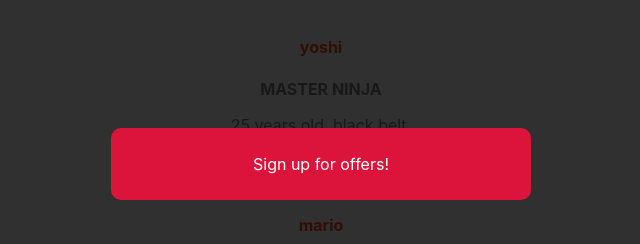
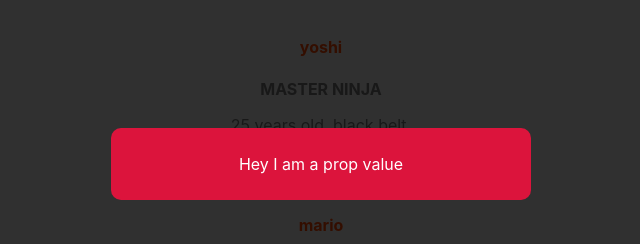
Before and after one commit to AidanBarber/learningSvelte, a Svelte app: page / in a window 1280 px wide. Shown: the top 244 px of the page, without its empty margins (319-959 px from the left). Built offline with nearby package versions, Linux system fonts and the light colour scheme.

Commit message:
tutorial 11

```diff
--- a/src/App.svelte
+++ b/src/App.svelte
@@ -13,7 +13,7 @@
 	}
 </script>
 
-<Modal />
+<Modal message="Hey I am a prop value" isPromo ={true}/>
 <main>
 	{#each people as person (person.id)}
 	<div>
--- a/src/Modal.svelte
+++ b/src/Modal.svelte
@@ -1,13 +1,14 @@
 <script>
+    export let message = 'default value';
     let showModal = true;
-    let isPromo = true;
+    export let isPromo = false;
 </script>
 
 
 {#if showModal}
     <div class = "backdrop" class:promo={isPromo}>
         <div class="modal">
-            <p>Sign up for offers!</p>
+            <p>{message}</p>
         </div>
     </div>
 {/if}
```
